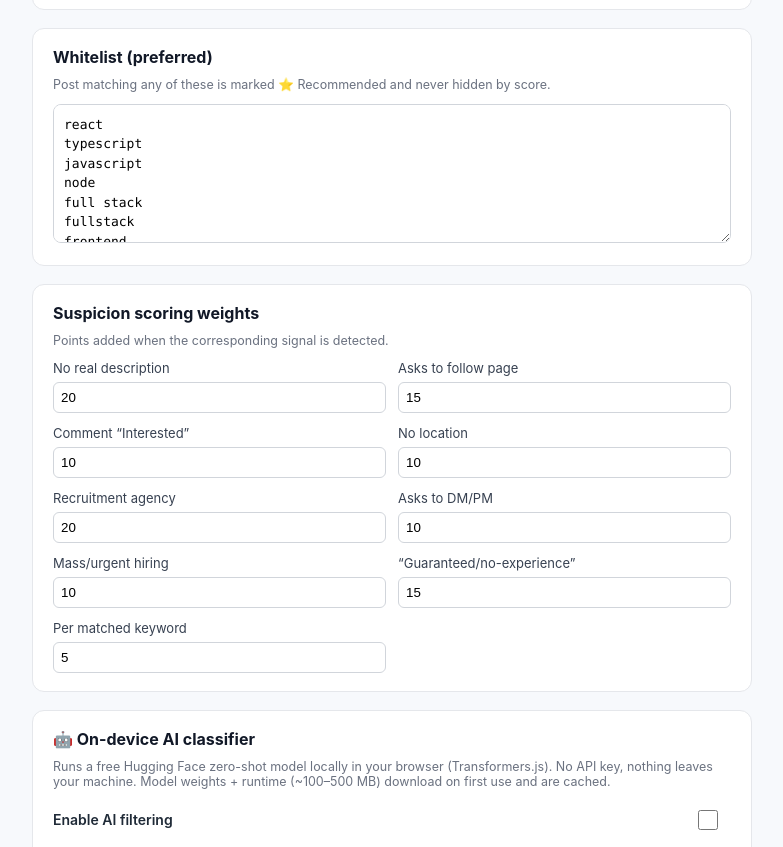
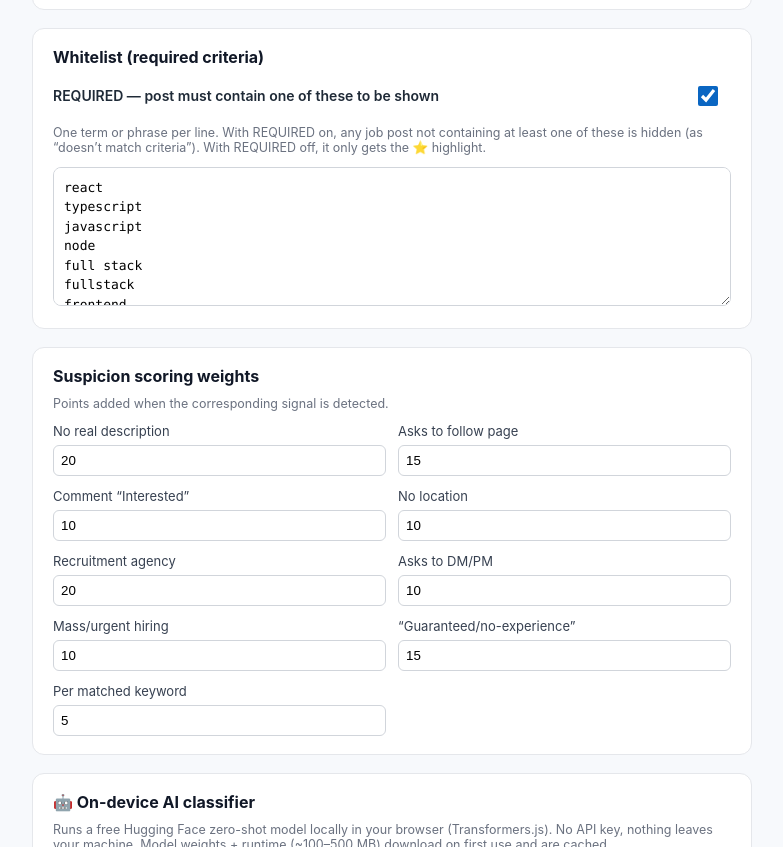
Before and after one commit to missarii/LinkedIn-Job-Shield, a browser extension: page static/options/options.html in a window 1280 px wide. Shown: the part 895-1742 px from the top of the page, without its empty margins (248-1031 px from the left). Drawn offline with Linux system fonts and the light colour scheme.

Commit message:
Whitelist is now required criteria (must match to be shown)

```diff
--- a/static/options/options.html
+++ b/static/options/options.html
@@ -35,8 +35,14 @@
     </section>
 
     <section>
-      <h2>Whitelist (preferred)</h2>
-      <p class="desc">Post matching any of these is marked ⭐ Recommended and never hidden by score.</p>
+      <h2>Whitelist (required criteria)</h2>
+      <label class="row switch-row">
+        <span>REQUIRED — post must contain one of these to be shown</span>
+        <input type="checkbox" id="whitelistRequired" />
+      </label>
+      <p class="desc">One term or phrase per line. With REQUIRED on, any job post not
+        containing at least one of these is hidden (as “doesn’t match criteria”).
+        With REQUIRED off, it only gets the ⭐ highlight.</p>
       <textarea id="whitelistKeywords" rows="6" placeholder="react&#10;remote&#10;germany"></textarea>
     </section>
 
--- a/static/options/options.js
+++ b/static/options/options.js
@@ -31,6 +31,7 @@
 
     $('blockedCompanies').value = joinLines(s.blockedCompanies);
     $('blockedKeywords').value = joinLines(s.blockedKeywords);
+    $('whitelistRequired').checked = !!s.whitelistRequired;
     $('whitelistKeywords').value = joinLines(s.whitelistKeywords);
 
     SCORING_IDS.forEach((id) => { $('sc_' + id).value = s.scoring[id]; });
@@ -65,6 +66,7 @@
       highlightRecommended: $('highlightRecommended').checked,
       blockedCompanies: splitLines($('blockedCompanies').value),
       blockedKeywords: splitLines($('blockedKeywords').value),
+      whitelistRequired: $('whitelistRequired').checked,
       whitelistKeywords: splitLines($('whitelistKeywords').value),
       scoring: {},
       aiEnabled: $('aiEnabled').checked,
--- a/static/rules.js
+++ b/static/rules.js
@@ -62,9 +62,10 @@ var JobShieldDefaults = {
     'work from home quickly'
   ],
 
-  // ----- 3. Whitelist / preferred keywords -------------------
-  // If one of these appears, the post is flagged as "Recommended" (⭐) and
-  // never hidden by the keyword score alone.
+  // ----- 3. Whitelist / required criteria ----------------------
+  // When whitelistRequired is ON, a post MUST contain at least one of these
+  // terms to be shown; everything else is hidden as "doesn't match criteria".
+  whitelistRequired: true,
   whitelistKeywords: [
     'react',
     'typescript',
```
Also changed, not shown: static/content.js (+12 -1 lines), tests/filter.test.mjs (+6 -3 lines).
